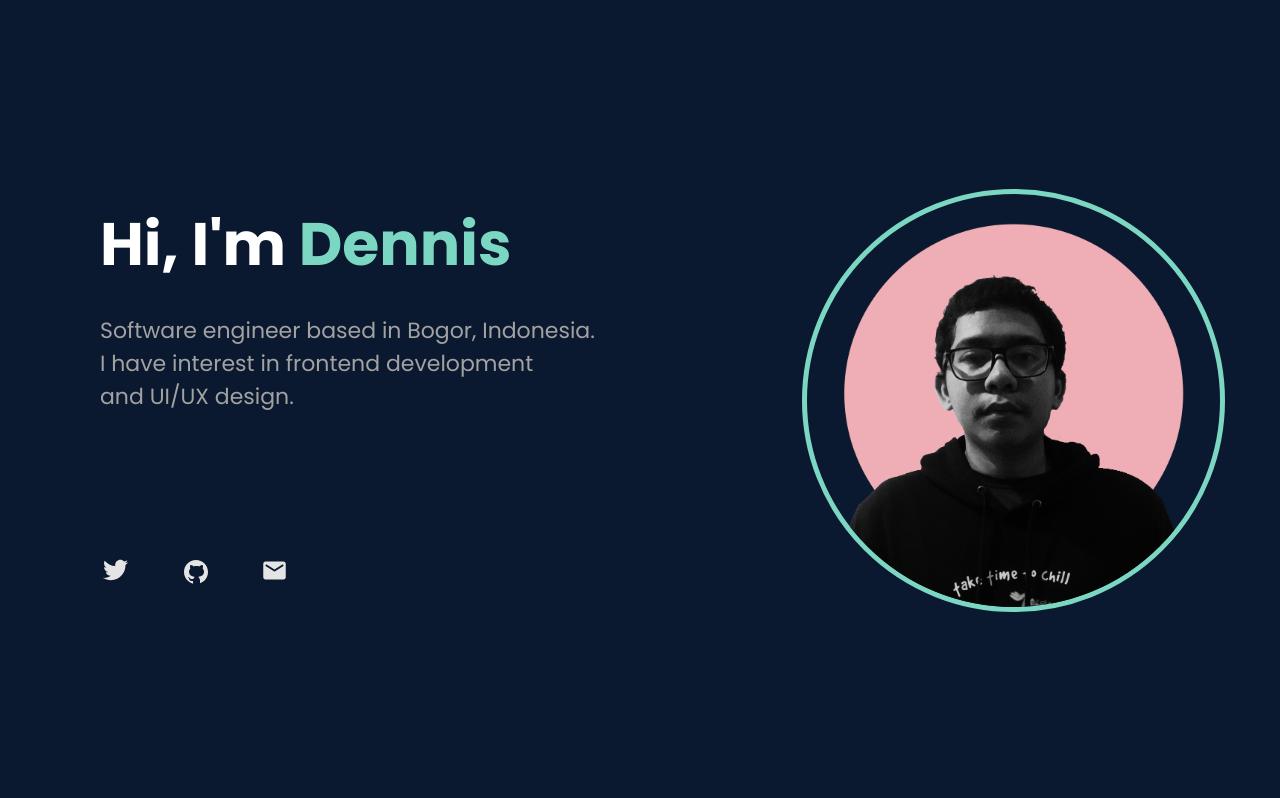
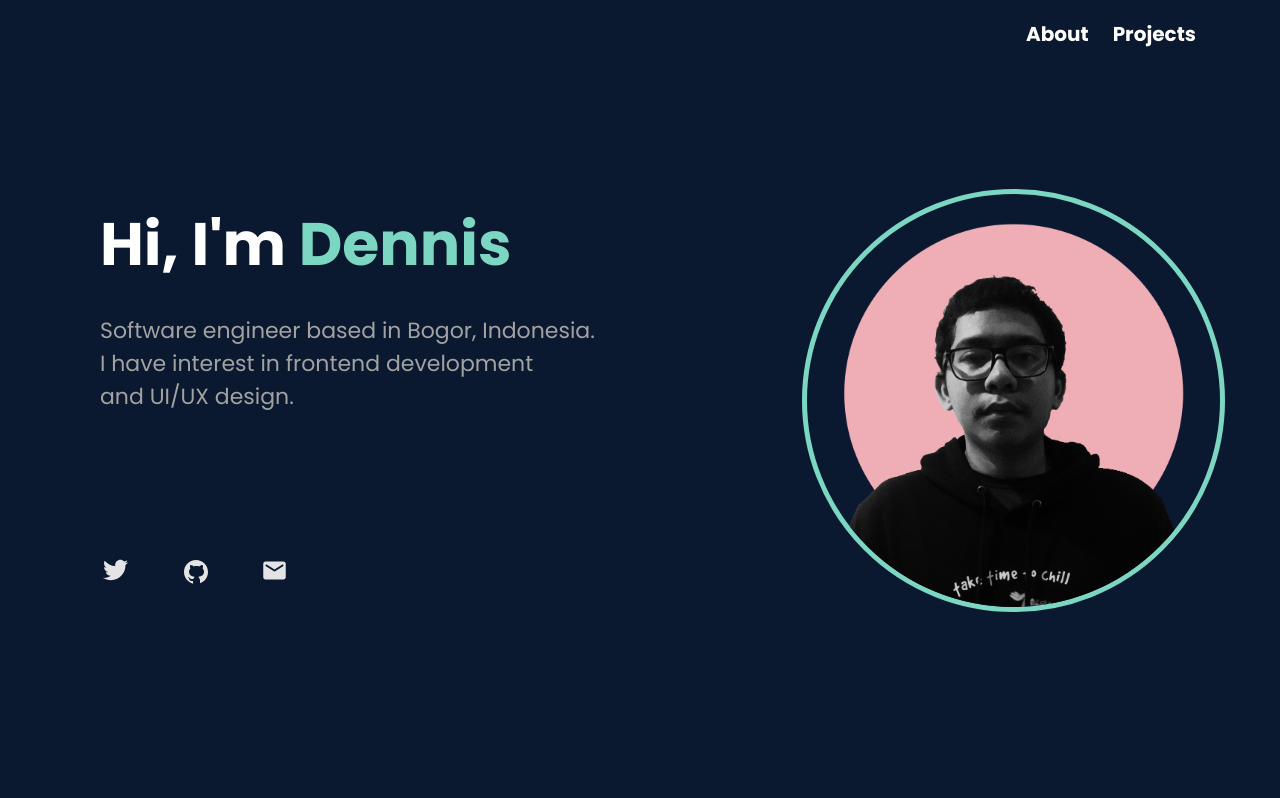
Before and after one commit to kecoaberotak/kecoaberotak-portfolio-website, a React (Vite) app: page / in a window 1280 px wide. Shown: the top 798 px of the page. Built offline with nearby package versions, Linux system fonts and the light colour scheme.

Commit message:
add navbar

```diff
--- a/src/App.jsx
+++ b/src/App.jsx
@@ -1,10 +1,12 @@
 import FixedSection from "./components/fragments/FixedSection"
 import ScrollSection from "./components/fragments/ScrollSection"
+import Navbar from "./components/fragments/Navbar"
 
 function App() {
 
   return (
-    <div className="relative">
+    <div className="main">
+      <Navbar/>
       <FixedSection/>
       <ScrollSection/>
     </div>
--- a/src/components/elements/About.jsx
+++ b/src/components/elements/About.jsx
@@ -40,7 +40,7 @@
 
 const About = () => {
   return(
-    <div className="bg-biruDark h-screen flex justify-center items-start flex-col p-10">
+    <div id="about" className="bg-biruDark h-screen flex justify-center items-start flex-col p-10">
       <section className="flex gap-1">
         <h2 className="text-4xl font-bold mb-4 text-putihDark">About Me</h2>
         <div className=" w-8 h-8 bg-transparent border-b-2 border-biruLight animate-pulse"></div>
--- a/src/components/elements/Projects.jsx
+++ b/src/components/elements/Projects.jsx
@@ -2,7 +2,7 @@ import ProjectCard from "./ProjectCard";
 
 const Projects = () => {
   return (
-    <div className="bg-biruDark h-screen flex justify-center items-start flex-col p-10">
+    <div id="projects" className="bg-biruDark h-screen flex justify-center items-start flex-col p-10">
       <section className="flex gap-1">
         <h2 className="text-4xl font-bold mb-4 text-putihDark">Projects</h2>
         <div className=" w-8 h-8 bg-transparent border-b-2 border-biruLight animate-pulse"></div>
--- /dev/null
+++ b/src/components/fragments/Navbar.jsx
@@ -0,0 +1,28 @@
+import { useState } from "react";
+
+const Navbar = () => {
+  const [navOption, setNavOption] = useState('navbar-normal')
+
+  window.onscroll = function() {
+    const main = document.querySelector('.main');
+    const fixedPos = main.offsetTop;
+
+    window.scrollY > fixedPos ? setNavOption('navbar-fixed') : setNavOption('navbar-normal');
+    console.log(navOption);
+  }
+
+  return(
+    <nav className={`${navOption}`}>
+      <ul className="flex gap-6 mr-16 p-5 text-xl font-bold">
+        <li className="hover:text-biruLight duration-500">
+          <a href="#about">About</a>
+        </li>
+        <li className="hover:text-biruLight duration-500">
+          <a href="#projects">Projects</a>
+        </li>
+      </ul>
+    </nav>
+  );
+};
+
+export default Navbar;
--- a/src/index.css
+++ b/src/index.css
@@ -16,4 +16,14 @@
   .project-card {
     @apply w-[448px] h-[148px] bg-hitamDark flex flex-col justify-center p-5 hover:scale-110 hover:bg-hitamLight ease-out duration-300;
   }
+
+  .navbar-normal {
+    @apply bg-biruDark text-putihLight w-full ml-auto right-0 flex justify-end z-10 absolute;
+  }
+
+  .navbar-fixed {
+    @apply bg-biruDark text-putihLight w-full ml-auto right-0 flex justify-end z-10 fixed bg-opacity-70;
+    backdrop-filter: blur(5px);
+    box-shadow: inset 0 -1px 0 0 rgba(0, 0, 0, 0.2);
+  }
 }
```
